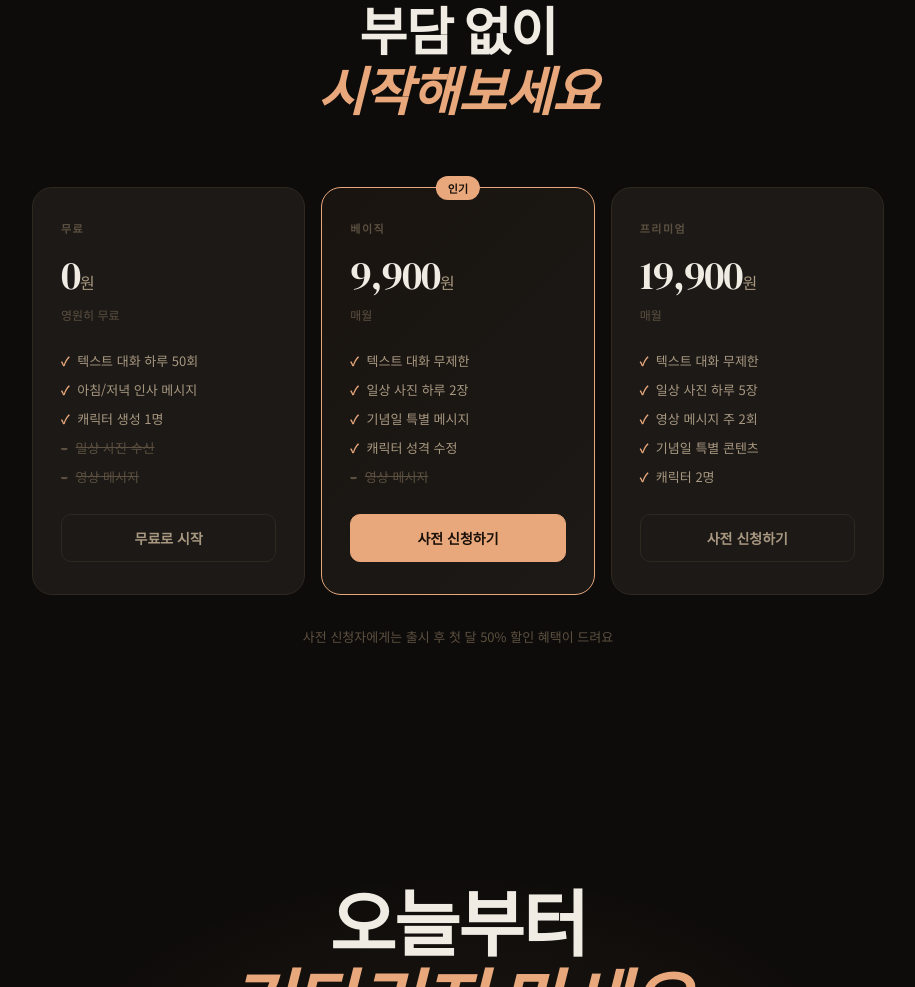
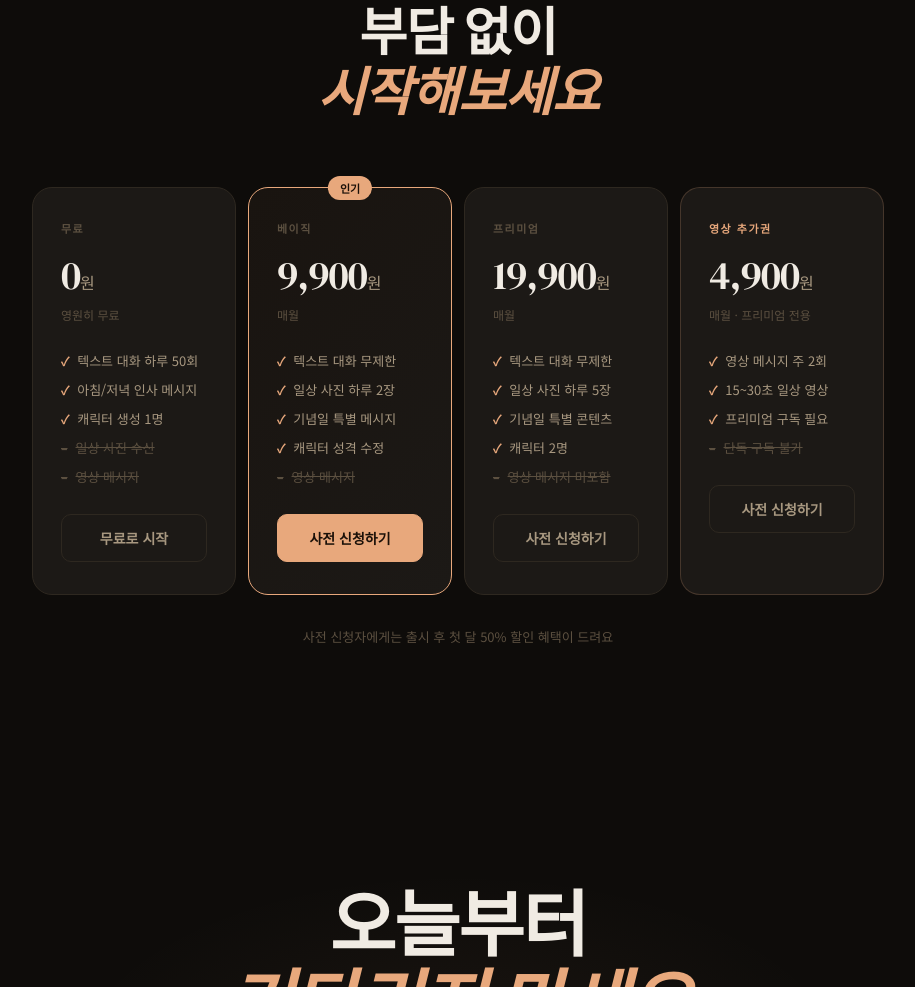
Before and after one commit to swamp1116/haru-landing, a plain HTML site: page index.html.html in a window 1280 px wide. Shown: the part 3113-4100 px from the top of the page, without its empty margins (182-1097 px from the left). Drawn offline with Linux system fonts and the light colour scheme; no server answers.

Commit message:
Update index.html.html

```diff
--- a/index.html.html
+++ b/index.html.html
@@ -830,7 +830,7 @@ footer {
   <p class="section-eyebrow fade-up" style="text-align:center">요금제</p>
   <h2 class="section-title fade-up">부담 없이<br><em>시작해보세요</em></h2>
 
-  <div class="pricing-grid">
+  <div class="pricing-grid" style="grid-template-columns:repeat(4,1fr);gap:12px">
     <div class="pricing-card fade-up">
       <div class="pricing-tier">무료</div>
       <div class="pricing-price">0<span>원</span></div>
@@ -866,9 +866,22 @@ footer {
       <ul class="pricing-features">
         <li>텍스트 대화 무제한</li>
         <li>일상 사진 하루 5장</li>
-        <li>영상 메시지 주 2회</li>
         <li>기념일 특별 콘텐츠</li>
         <li>캐릭터 2명</li>
+        <li class="disabled">영상 메시지 미포함</li>
+      </ul>
+      <button class="pricing-btn" onclick="handleSignup()">사전 신청하기</button>
+    </div>
+
+    <div class="pricing-card fade-up" style="border-color:rgba(232,168,124,0.2)">
+      <div class="pricing-tier" style="color:var(--accent)">영상 추가권</div>
+      <div class="pricing-price">4,900<span>원</span></div>
+      <div class="pricing-period">매월 · 프리미엄 전용</div>
+      <ul class="pricing-features">
+        <li>영상 메시지 주 2회</li>
+        <li>15~30초 일상 영상</li>
+        <li>프리미엄 구독 필요</li>
+        <li class="disabled">단독 구독 불가</li>
       </ul>
       <button class="pricing-btn" onclick="handleSignup()">사전 신청하기</button>
     </div>
```
